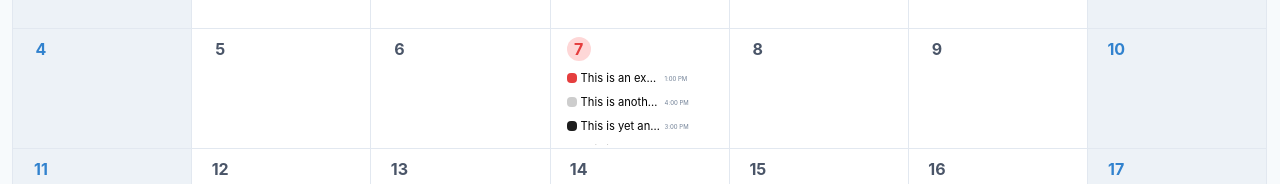
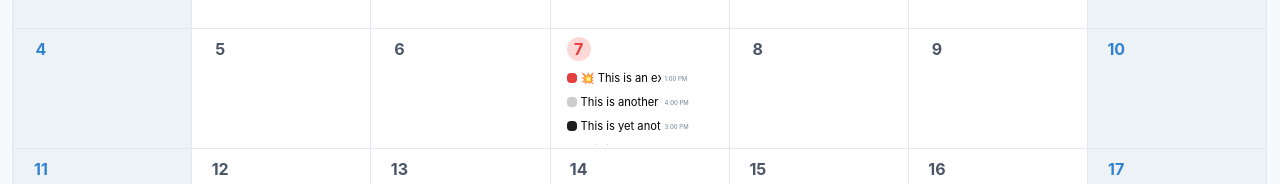
Before and after one commit to spacebromx/calendar-reminders, a React (Create React App) app: page / in a window 1280 px wide. Shown: the part 275-459 px from the top of the page. Built offline with nearby package versions, Linux system fonts and the light colour scheme.

Commit message:
Implemented edit functionality

```diff
--- a/src/Store.js
+++ b/src/Store.js
@@ -1,5 +1,7 @@
 import React, {useReducer, createContext} from 'react'
+import uniqid from 'uniqid'
 import {actions} from "./constants";
+import {getReminderById} from "./utils";
 
 const now = new Date()
 
@@ -10,8 +12,34 @@ const initialState = {
   reminderData: {
     date: new Date()
   },
+  currentReminder: null,
   reminders: [
     {
+      id: 'asdajk',
+      city: "",
+      color: "#e53e3e",
+      date: "Oct 7, 2020",
+      description: "💥 This is an example reminder",
+      time: "1:00 PM"
+    },
+    {
+      id: 'asdajk1',
+      city: "",
+      color: "#cdcdcd",
+      date: "Oct 7, 2020",
+      description: "This is another example reminder",
+      time: "4:00 PM"
+    },
+    {
+      id: 'asdajk2',
+      city: "",
+      color: "#1d1d1d",
+      date: "Oct 7, 2020",
+      description: "This is yet another example reminder",
+      time: "3:00 PM"
+    },
+    {
+      id: 'asdajk3',
       city: "",
       color: "#e53e3e",
       date: "Oct 7, 2020",
@@ -19,27 +47,7 @@ const initialState = {
       time: "1:00 PM"
     },
     {
-      city: "",
-      color: "#cdcdcd",
-      date: "Oct 7, 2020",
-      description: "This is another example reminder",
-      time: "4:00 PM"
-    },
-    {
-      city: "",
-      color: "#1d1d1d",
-      date: "Oct 7, 2020",
-      description: "This is yet another example reminder",
-      time: "3:00 PM"
-    },
-    {
-      city: "",
-      color: "#e53e3e",
-      date: "Oct 7, 2020",
-      description: "This is an example reminder",
-      time: "1:00 PM"
-    },
-    {
+      id: 'asdajk4',
       city: "",
       color: "#cdcdcd",
       date: "Oct 7, 2020",
@@ -47,6 +55,7 @@ const initialState = {
       time: "1:00 PM"
     },
     {
+      id: 'asdajk5',
       city: "",
       color: "#1d1d1d",
       date: "Oct 7, 2020",
@@ -66,8 +75,18 @@ const reducer = (state, action) => {
     case actions.CREATE_REMINDER:
       const {date} = action.payload
       return {...state, reminderData: {...state.reminderData, date}}
+    case actions.LOAD_REMINDER:
+      const currentReminder = getReminderById(state.reminders, action.payload.id)
+      return {...state, currentReminder: currentReminder[0]}
     case actions.SAVE_REMINDER:
-      return {...state, reminders: [...state.reminders, {...action.payload}]}
+      return {...state, reminders: [...state.reminders, {...action.payload, id: uniqid()}]}
+    case actions.EDIT_REMINDER:
+      const tmpIndex = state.reminders.findIndex(item => item.id === action.payload.id)
+      let newReminders = [...state.reminders]
+      newReminders[tmpIndex] = action.payload
+      return {...state, reminders: newReminders}
+    case actions.CLEAN_CURRENT_REMINDER:
+      return {...state, currentReminder: null}
     default:
       return state
   }
--- a/src/components/Calendar.js
+++ b/src/components/Calendar.js
@@ -12,8 +12,6 @@ const Calendar = () => {
   const {state: {reminders, month, year}, dispatch} = useContext(GlobalContext)
   const days = generateCalendar({month, year})
   const [showModal, setShowModal] = useState(false)
-
-  console.log(reminders)
 
   function isToday(date) {
     let today = new Date()
@@ -32,12 +30,13 @@ const Calendar = () => {
   return (
     <>
       {showModal && <Overlay>
-        <Modal onClose={() => setShowModal(false)}/>
+        <Modal onClose={() => {
+          setShowModal(false)
+        }}/>
       </Overlay>}
       <Navigation/>
       <div className="-mx-1 -mb-1">
         <Header/>
-
         <div className="flex flex-wrap border-t border-l">
           {days.map(({date, period}, i) => (
             <Day
@@ -47,6 +46,7 @@ const Calendar = () => {
               current={period === TIME_FRAMES.CURRENT}
               today={isToday(date)}
               reminders={getRemindersByDate(reminders, date)}
+              showModal={setShowModal}
               onClick={() => {
                 dispatch({
                   type: actions.CREATE_REMINDER,
--- a/src/components/Day.js
+++ b/src/components/Day.js
@@ -1,8 +1,11 @@
-import React from 'react';
+import React, {useContext} from 'react';
 import PropTypes from 'prop-types'
 import cx from 'classnames'
+import {GlobalContext} from "../Store";
+import {actions} from "../constants";
 
-const Day = ({number, highlight, current, today, reminders, onClick }) => {
+const Day = ({number, highlight, current, today, reminders, showModal, onClick }) => {
+  const {dispatch} = useContext(GlobalContext)
   return (
     <div style={{width: "14.28%", height: "120px"}}
          className={cx('day px-4 pt-2 border-r border-b relative overflow-y-scroll', {'bg-gray-200': highlight})}>
@@ -13,10 +16,21 @@ const Day = ({number, highlight, current, today, reminders, onClick }) => {
         {number}
       </button>
       <div style={{height: "80px"}} className="overflow-y-auto mt-1">
-        {reminders.map(({description, time, color}) => (
-          <div className="mt-1 overflow-hidden, inline-flex items-center">
-            <div style={{width: '10px', height: '10px', backgroundColor: color}} className="rounded mr-1" />
-            <p className="truncate w-20" style={{fontSize: '0.7em'}}>{description}</p><span className="ml-1 text-gray-600 font-normal" style={{fontSize: '0.3em'}}>{time}</span>
+        {reminders?.map(reminder => (
+          <div className="mt-1 overflow-hidden, inline-flex items-center" key={reminder.id}>
+            <div style={{width: '10px', height: '10px', backgroundColor: reminder.color}} className="rounded mr-1" />
+            <p className="truncate w-20" style={{fontSize: '0.7em'}}>
+              <button onClick={() => {
+                dispatch({
+                  type: actions.LOAD_REMINDER,
+                  payload: reminder
+                })
+                showModal(true)
+              }}>
+                {reminder.description}
+              </button>
+            </p>
+            <span className="ml-1 text-gray-600 font-normal" style={{fontSize: '0.3em'}}>{reminder.time}</span>
           </div>
         ))}
       </div>
@@ -30,6 +44,7 @@ Day.propTypes = {
   current: PropTypes.bool,
   today: PropTypes.bool,
   reminders: PropTypes.array,
+  showModal: PropTypes.func,
   onClick: PropTypes.func,
 }
 
--- a/src/components/Modal.js
+++ b/src/components/Modal.js
@@ -10,7 +10,8 @@ import {actions} from "../constants";
 
 const Modal = ({onClose}) => {
   const [showColorPicker, setShowColorPicker] = useState(false)
-  const {state: {reminderData: {date}}, dispatch} = useContext(GlobalContext)
+  const {state: {reminderData: {date}, currentReminder}, dispatch} = useContext(GlobalContext)
+  const isEdit = !!currentReminder
   const initialValues = {
     description: '',
     date: parseAndFormatDate(date),
@@ -22,12 +23,11 @@ const Modal = ({onClose}) => {
   return (
     <div className="fixed z-10 inset-0 overflow-y-auto">
       <Formik
-        initialValues={initialValues}
+        initialValues={isEdit ? currentReminder : initialValues}
         validationSchema={ReminderSchema}
         onSubmit={values => {
-          // same shape as initial values
           dispatch({
-            type: actions.SAVE_REMINDER,
+            type: isEdit ? actions.EDIT_REMINDER : actions.SAVE_REMINDER,
             payload: values
           })
           onClose()
@@ -50,13 +50,16 @@ const Modal = ({onClose}) => {
                       <div className="flex flex-row">
                         <div className="flex-1">
                           <h2 className="font-bold text-2xl mb-6 text-gray-800 border-b pb-2">
-                            Create a Reminder
+                            {isEdit ? "Edit" : "Create"} a Reminder
                           </h2>
                         </div>
                         <div className="inline-flex flex-col items-center">
                           <span className="text-center ml-1 text-xs text-gray-600 font-normal italic">Pick Color</span>
                           <button
-                            onClick={() => setShowColorPicker(true)}
+                            onClick={(event) => {
+                              event.preventDefault()
+                              setShowColorPicker(true)
+                            }}
                             className="rounded-b"
                             style={{backgroundColor: values.color, height: '30px', width: '30px', cursor: 'pointer'}}/>
                           {showColorPicker && <GithubPicker
@@ -115,11 +118,16 @@ const Modal = ({onClose}) => {
 <span className="flex w-full rounded-md shadow-sm sm:ml-3 sm:w-auto">
 <button type="submit"
         className="inline-flex justify-center w-full rounded-md border border-transparent px-4 py-2 bg-blue-600 text-base leading-6 font-medium text-white shadow-sm hover:bg-red-500 focus:outline-none focus:border-red-700 focus:shadow-outline-red transition ease-in-out duration-150 sm:text-sm sm:leading-5">
-Create
+{isEdit ? "Edit" : "Create"}
 </button>
 </span><span className="mt-3 flex w-full rounded-md shadow-sm sm:mt-0 sm:w-auto">
 <button
-  onClick={onClose}
+  onClick={() => {
+    isEdit && dispatch({
+      type: actions.CLEAN_CURRENT_REMINDER
+    })
+    onClose()
+  }}
   type="button"
   className="inline-flex justify-center w-full rounded-md border border-gray-300 px-4 py-2 bg-white text-base leading-6 font-medium text-gray-700 shadow-sm hover:text-gray-500 focus:outline-none focus:border-blue-300 focus:shadow-outline-blue transition ease-in-out duration-150 sm:text-sm sm:leading-5">
 Cancel
--- a/src/constants.js
+++ b/src/constants.js
@@ -2,7 +2,10 @@ export const WEEKDAYS = ['Sunday','Monday','Tuesday','Wednesday','Thursday','Fri
 export const actions = {
   UPDATE_DATE: 'UPDATE_DATE',
   CREATE_REMINDER: 'CREATE_REMINDER',
-  SAVE_REMINDER: 'SAVE_REMINDER'
+  SAVE_REMINDER: 'SAVE_REMINDER',
+  LOAD_REMINDER: 'LOAD_REMINDER',
+  EDIT_REMINDER: 'EDIT_REMINDER',
+  CLEAN_CURRENT_REMINDER: 'CLEAN_CURRENT_REMINDER'
 }
 
 export const TIME_TRAVEL_DIRECTIONS = {
--- a/src/utils.js
+++ b/src/utils.js
@@ -79,3 +79,7 @@ export const getRemindersByDate = (reminders, date) => {
   let newDate = parseAndFormatDate(date)
   return reminders.filter(reminder => reminder.date === newDate)
 }
+
+export const getReminderById = (reminders, id) => {
+  return reminders.filter(reminder => reminder.id === id)
+}
```
